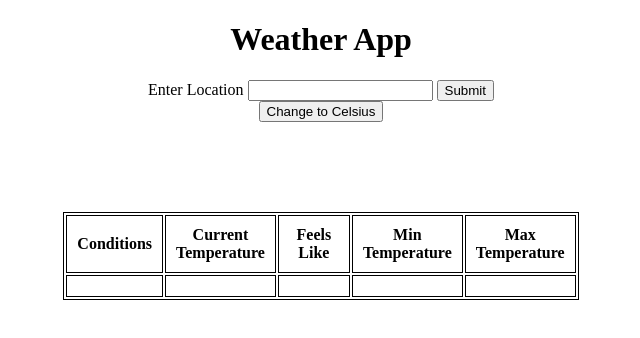
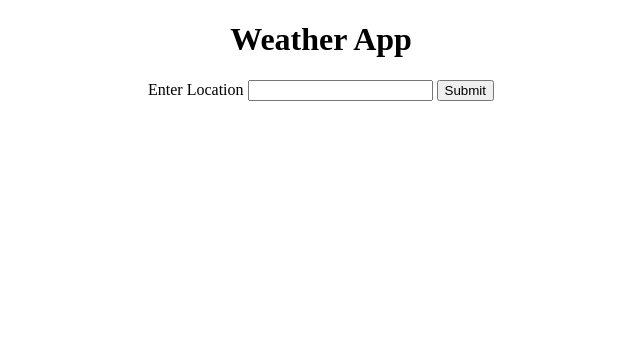
Before and after one commit to dee797/weather-app, a website built with webpack: page src/template.html in a window 1280 px wide. Shown: the whole page, without its empty margins (319-959 px from the left). Built offline with nearby package versions, Linux system fonts and the light colour scheme.

Commit message:
Initially hide table and button from user view

```diff
--- a/src/template.html
+++ b/src/template.html
@@ -15,7 +15,7 @@
         <button type="submit" id="submitBtn" formmethod="post">Submit</button>
     </form>
 
-    <table id="table" display="hidden">
+    <table id="table" style="display: none;">
         <caption id="caption"></caption>
         <thead>
             <th>Conditions</th>
@@ -33,10 +33,8 @@
                 <td id="maxTemp"></td>
             </tr>
         </tbody>
-        <tfoot>
-            <button type="button" id="changeDeg" value="f">Change to Celsius</button>
-        </tfoot>
     </table>
+    <button type="button" id="changeDeg" value="f" style="display: none;">Change to Celsius</button>
 
 </body>
 </html>
```
